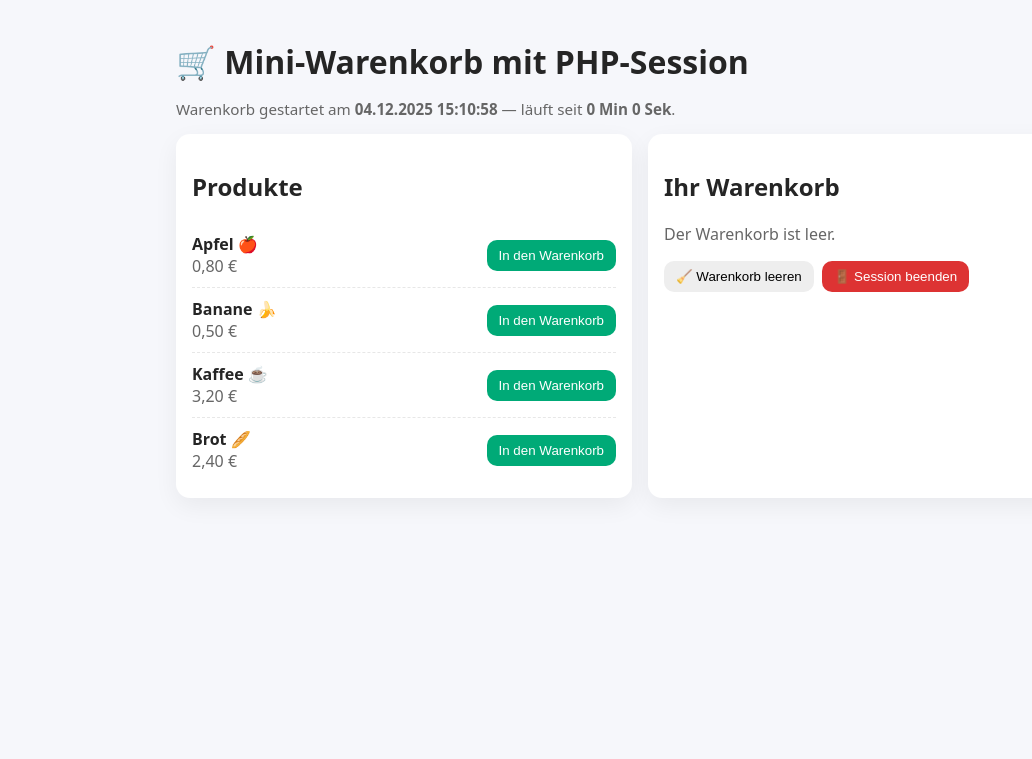
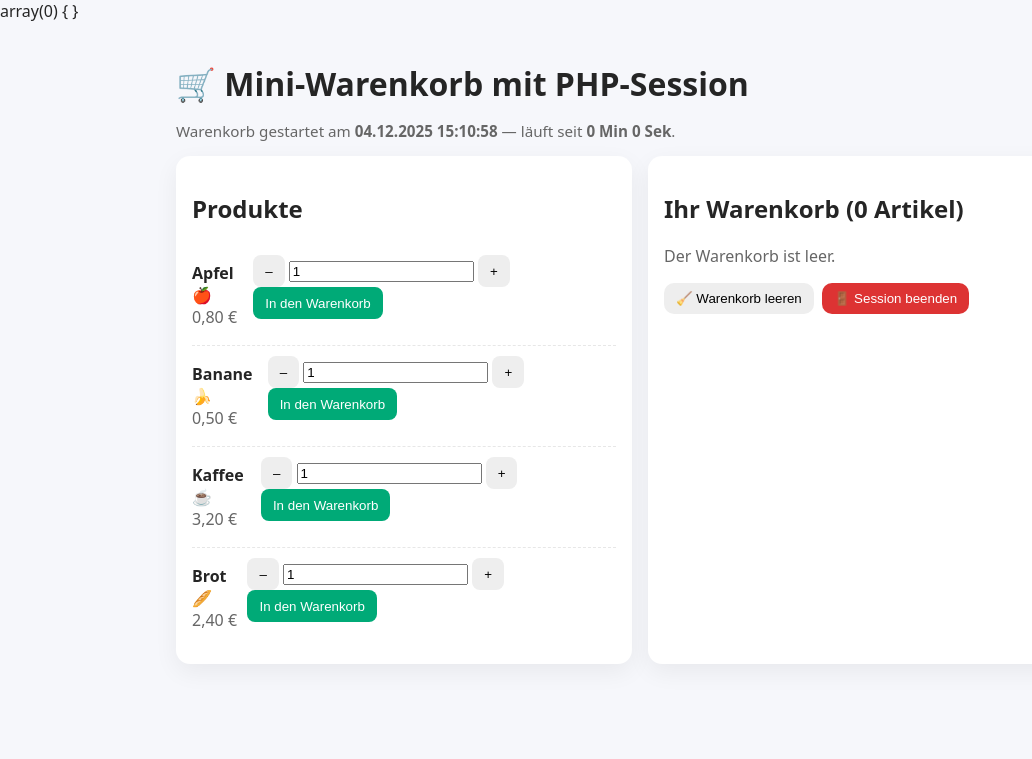
Before and after one commit to hmw-github/inf3-wt, a PHP site: page /warenkorb.php in a window 1280 px wide. Shown: the top 759 px of the page, without its empty margins (0-1032 px from the left). Run offline with PHP 8.4, Linux system fonts and the light colour scheme.

Commit message:
vorlesung 04.12.2025

```diff
--- a/04-PHP/sessions/warenkorb.php
+++ b/04-PHP/sessions/warenkorb.php
@@ -13,6 +13,7 @@ $products = [
 $_SESSION['cart']  = $_SESSION['cart']  ?? [];             // ['productId' => qty]
 $_SESSION['start'] = $_SESSION['start'] ?? time();         // Warenkorb-Startzeit
 
+var_dump($_POST);
 // --- Action-Handling (POST) ---
 if ($_SERVER['REQUEST_METHOD'] === 'POST') {
     $action = $_POST['action'] ?? '';
@@ -24,7 +25,8 @@ if ($_SERVER['REQUEST_METHOD'] === 'POST') {
     switch ($action) {
         case 'add':
             if ($isKnownProduct) {
-                $_SESSION['cart'][$id] = ($_SESSION['cart'][$id] ?? 0) + 1;
+                $n = $_POST[$id . '_number'];
+                $_SESSION['cart'][$id] = ($_SESSION['cart'][$id] ?? 0) + $n;
             }
             break;
 
@@ -55,8 +57,8 @@ if ($_SERVER['REQUEST_METHOD'] === 'POST') {
             break;
 
         case 'logout':
-            session_unset();
-            session_destroy();
+            session_unset(); // destroy $_SESSION
+            session_destroy(); // destroy stored session data
             // neue Session direkt starten, damit die Seite weiter funktioniert
             session_start();
             $_SESSION['cart'] = [];
@@ -90,6 +92,18 @@ $seconds = $elapsed % 60;
   <title>Mini-Warenkorb (PHP-Session)</title>
   <meta name="viewport" content="width=device-width, initial-scale=1">
   <link rel="stylesheet" href="warenkorb-styles.css">
+  <script>
+    function dec(id) {
+      const input = document.getElementById(id);
+      const value = Number(input.value);
+      input.value = Math.max(1, value - 1);
+    }
+    function inc(id) {
+      const input = document.getElementById(id);
+      const value = Number(input.value);
+      input.value = value + 1;
+    }
+  </script>
 </head>
 <body>
   <div class="wrap">
@@ -103,24 +117,37 @@ $seconds = $elapsed % 60;
       <!-- Linke Spalte: Produktkatalog -->
       <section class="card">
         <h2>Produkte</h2>
-        <?php foreach ($products as $pid => $p) { ?>
+        <?php foreach ($products as $pid => $p) {
+          $numberKey = $pid . '_number';
+        ?>
           <div class="product">
             <div>
               <div class="name"><?= $p['name'] ?></div>
               <div class="price"><?= eur($p['price']) ?></div>
             </div>
-            <form method="post" class="inline">
-              <input type="hidden" name="action" value="add">
-              <input type="hidden" name="id" value="<?= $pid ?>">
-              <button class="btn btn-accent" type="submit">In den Warenkorb</button>
-            </form>
+            <div class="qty">
+              <form method="post" class="inline">
+                <!-- Menge vermindern -->
+                <button type="button" onclick="dec('<?=$numberKey?>')">–</button>
+
+                <input type="number" readonly id="<?=$numberKey?>" name="<?=$numberKey?>" value="1">
+
+                <!-- Menge erhöhen -->
+                <button type="button" onclick="inc('<?=$numberKey?>')">+</button>
+
+                <!-- in den Warenkorb -->
+                <input type="hidden" name="action" value="add">
+                <input type="hidden" name="id" value="<?= $pid ?>">
+                <button class="btn btn-accent" type="submit">In den Warenkorb</button>
+              </form>
+            </div>
           </div>
         <?php } ?>
       </section>
 
       <!-- Rechte Spalte: Warenkorb -->
       <section class="card">
-        <h2>Ihr Warenkorb</h2>
+        <h2>Ihr Warenkorb <?= ' (' . count($_SESSION['cart']) . ' Artikel)'?></h2>
 
         <?php if (empty($_SESSION['cart'])): ?>
           <p class="muted">Der Warenkorb ist leer.</p>
```
Also changed, not shown: 1 other file.
